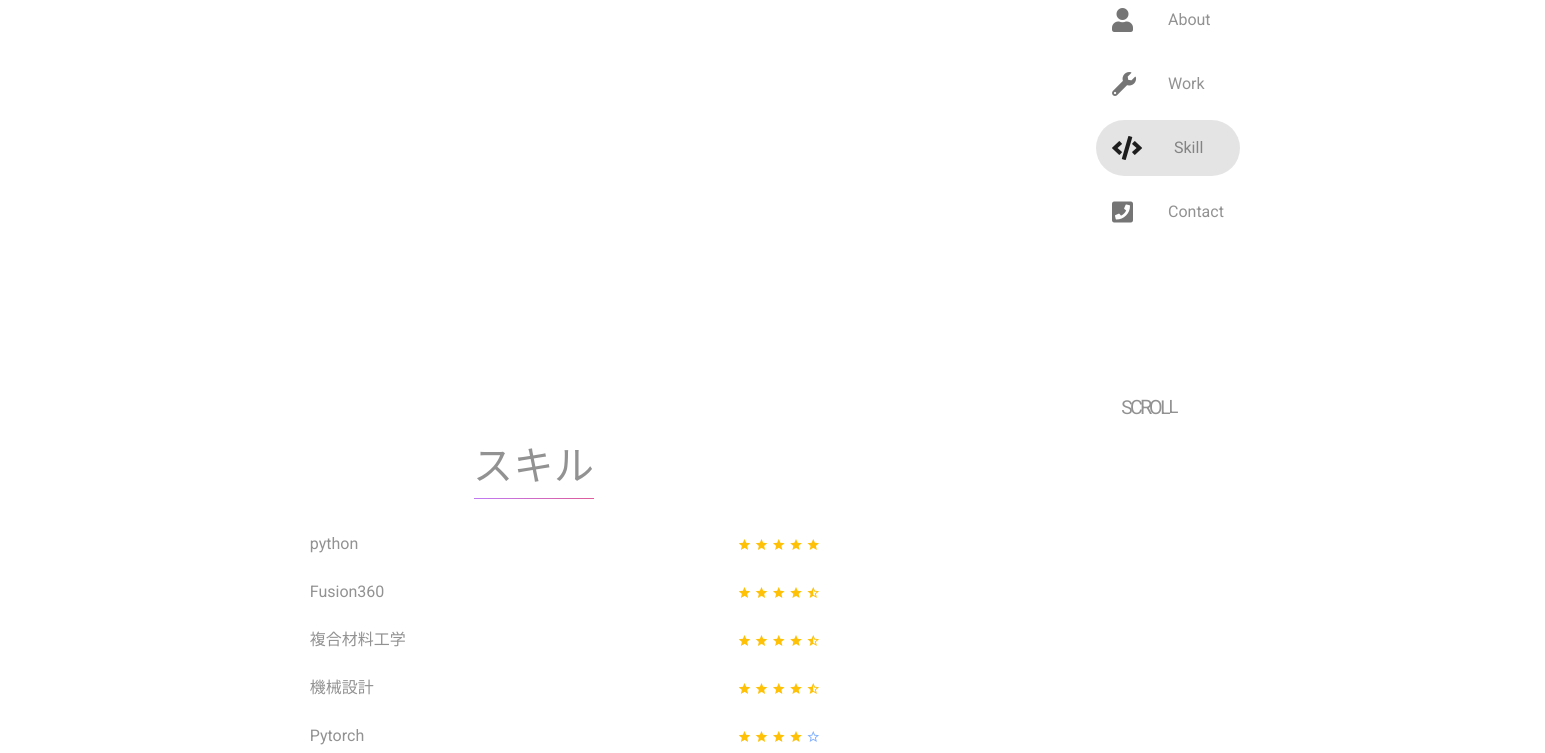
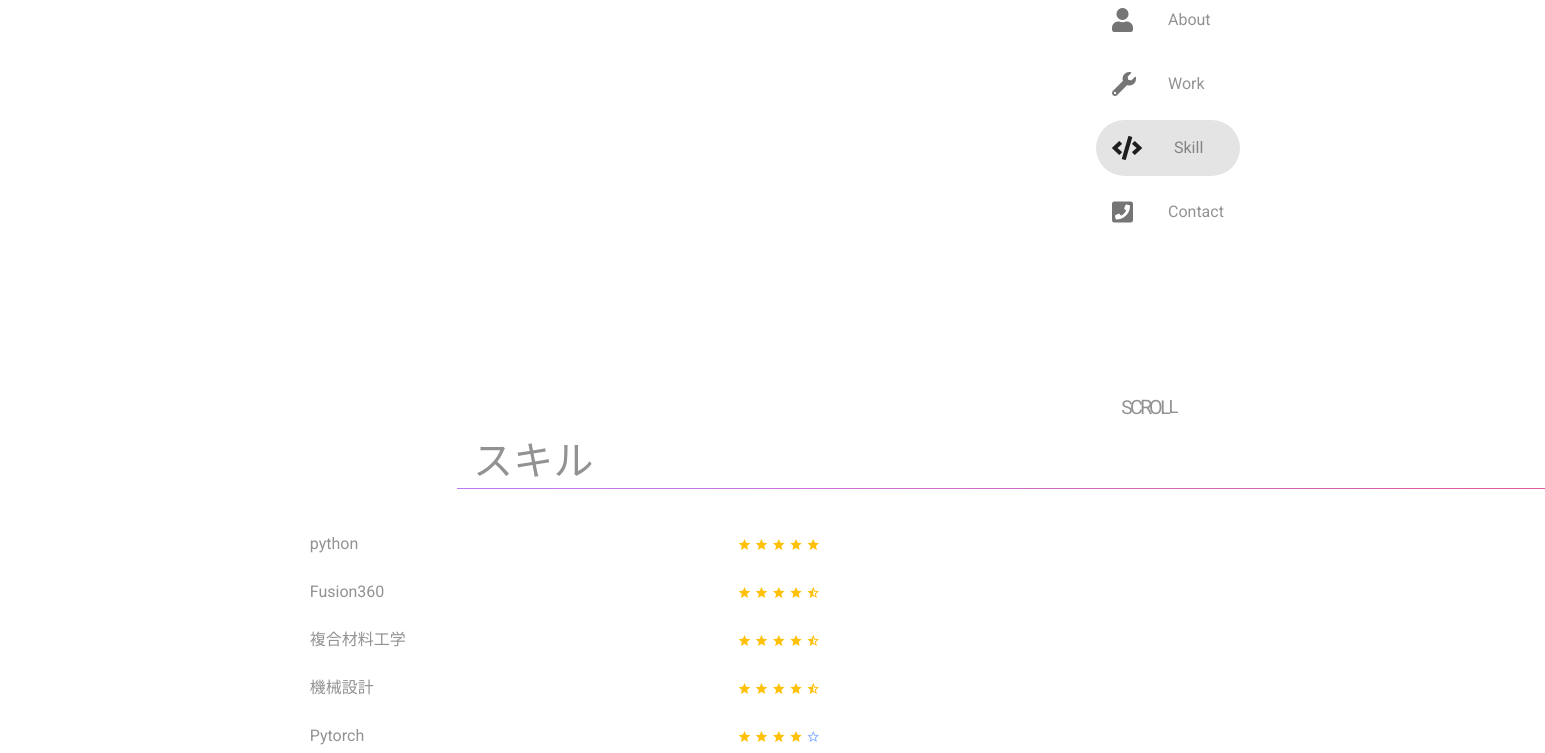
Before and after one commit to keita-f-sato/keita-f-sato.github.io, a Nuxt app: page /skill in a window 1280 px wide. Shown: the part 344-1097 px from the top of the page, 1545 px wide, since content can reach past the window. Built offline with nearby package versions, Linux system fonts and the light colour scheme; a web font is replaced by a local one.

Commit message:
skillページ微調整

```diff
--- a/pages/skill.vue
+++ b/pages/skill.vue
@@ -10,10 +10,9 @@
                   SKILL
               </v-card-title>
               <div v-bind:class="[$vuetify.breakpoint.smAndDown === true ? 'bartitle skill sm' : 'bartitle skill']" />
-              <v-card-title v-bind:class="[$vuetify.breakpoint.xs === true ? 'justify-center tokui-title sm' : 'justify-center tokui-title']">
+              <v-card-text v-bind:class="[$vuetify.breakpoint.xs === true ? 'justify-center tokui-title sm' : 'justify-center tokui-title']">
                 スキル
-                <div v-bind:class="[$vuetify.breakpoint.smAndDown === true ? 'earo-bar skill sm' : 'earo-bar skill']" />
-              </v-card-title>
+              </v-card-text>
             </v-card>
           </v-flex>
         </v-layout>
@@ -109,12 +108,18 @@ export default {
   font-size: 30pt !important;
   top: 90%;
   left:42%;
+  border-bottom: solid 1px ;
+  border-left: solid 0px ;
+  border-right: solid 0px ;
+  border-top: solid 0px ;
+  border-image: url("/gradient.png") 1 stretch;
+  border-image-slice: 1;
 }
 
 .tokui-title.sm {
-  font-size: 20pt !important;
+  font-size: 19pt !important;
   left: 24%;
-  width: 33%;
+  width: 40%;
 }
 
 .base {
```
